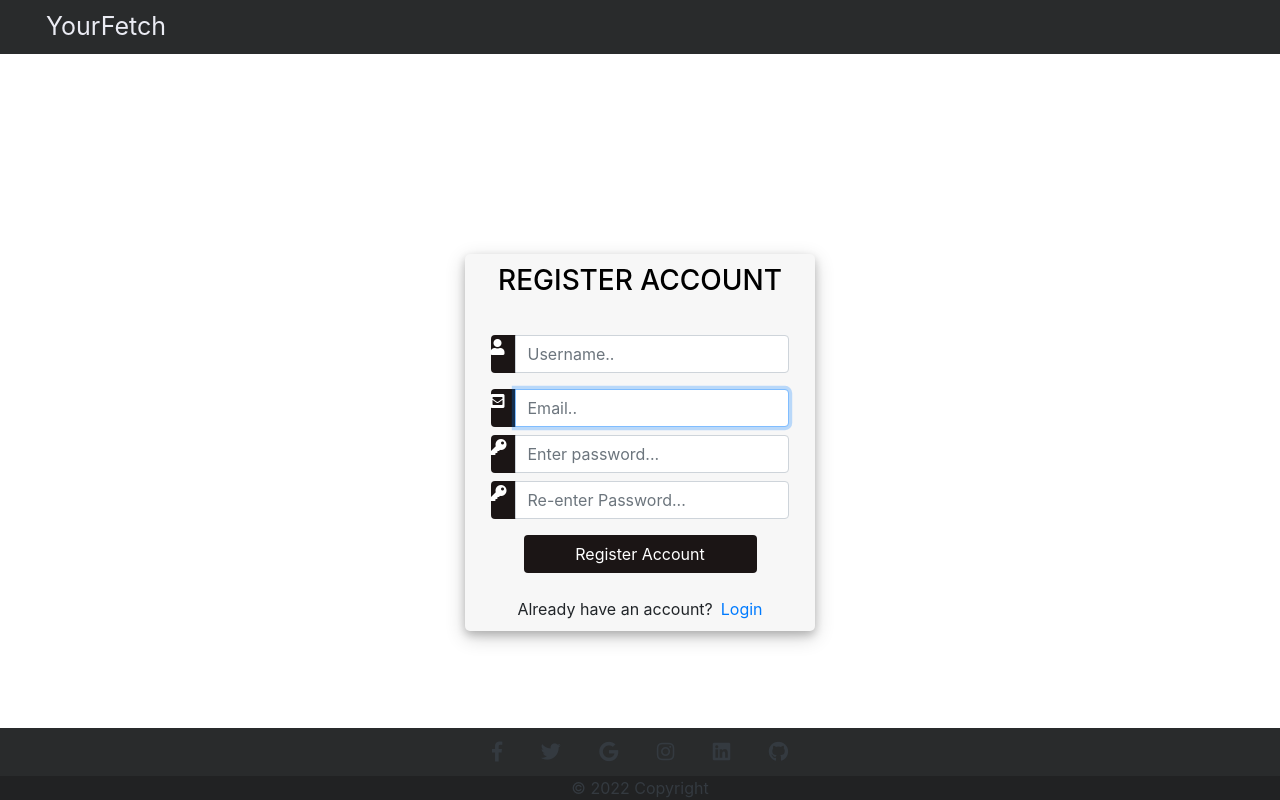
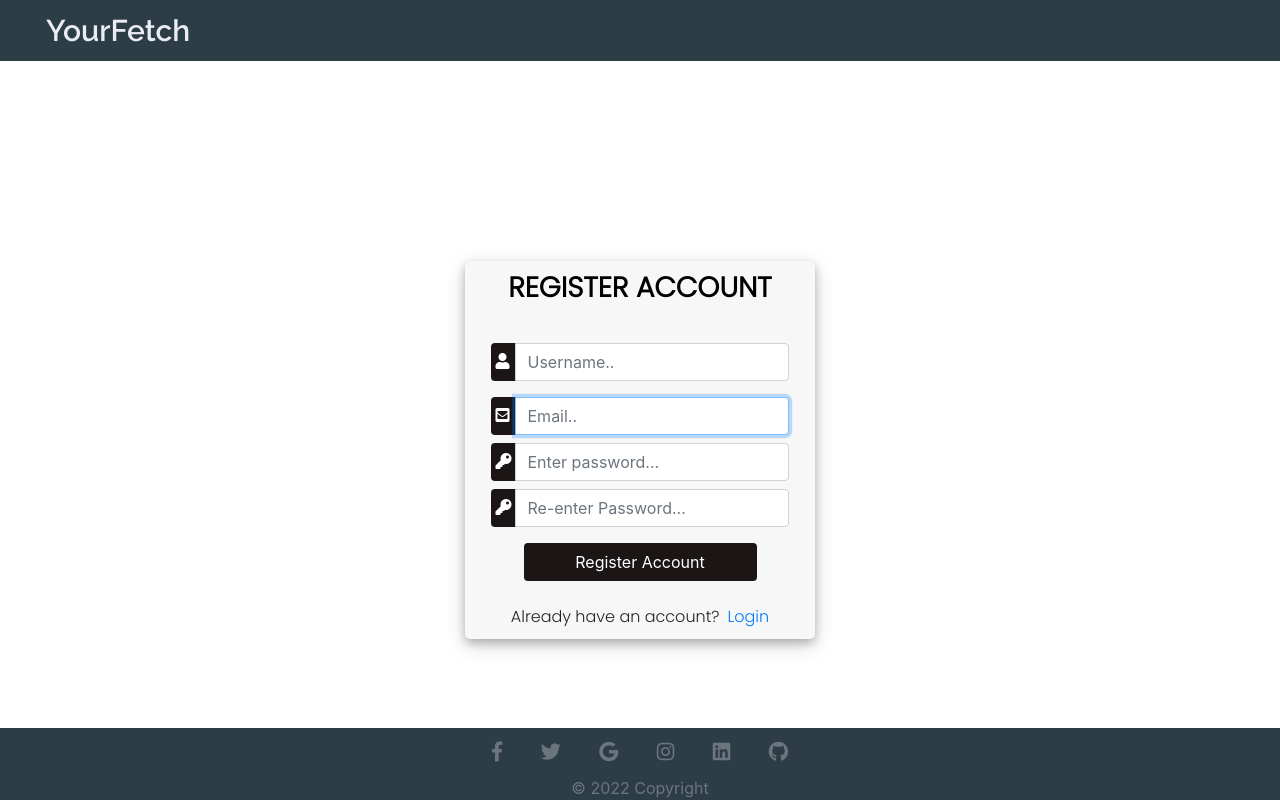
Before and after one commit to kchml/YourFetch, a Django app: page /register/ in a window 1280 px wide. Run offline with Django 4.2, Linux system fonts and the light colour scheme; some libraries are stand-ins or nearby versions.

Commit message:
changing the look of the html

```diff
--- a/Fetch/accounts/views.py
+++ b/Fetch/accounts/views.py
@@ -54,6 +54,8 @@
             email = form.cleaned_data.get('email')
             messages.success(request, 'Account was created for ' + email)
             return redirect('login')
+        else:
+            messages.warning(request, 'You have made mistake, try again!')
 
     context = {'form': form}
 
--- a/Fetch/static/css/headlinks.css
+++ b/Fetch/static/css/headlinks.css
@@ -2,14 +2,13 @@
     margin:0;
     padding:0;
     height:100%;
-    background-color: #f7f7f7
+    background-color: #b9b8b8
 }
 html
     {
         margin: 0;
         padding: 0;
         height: 0;
-        background-color: #f7f7f7 !important;
         min-height: 100%;
         display: flex;
         flex-direction: column;
@@ -25,8 +24,7 @@
 }
 
 footer{
-    background-color: #292b2c;
-    color: #292b2c;
+    background-color: #2d3d46;
     width: 100%;
     bottom: 0;
     text-align: center;
--- a/Fetch/static/css/home.css
+++ b/Fetch/static/css/home.css
@@ -6,6 +6,7 @@
     margin: 10px;
     text-align: middle;
     font-weight: 500;
+    font-family: 'Raleway', sans-serif;
 }
 .search_box {
     width: 1000px;
@@ -43,6 +44,4 @@
 }
 .footer_class{
     position: absolute;
-
-
 }
--- /dev/null
+++ b/Fetch/static/css/items.css
@@ -0,0 +1,3 @@
+.items-text {
+    font-family: 'Poppins', sans-serif;
+}
--- a/Fetch/static/css/login.css
+++ b/Fetch/static/css/login.css
@@ -11,7 +11,6 @@
 	box-shadow: 0 4px 8px 0 rgba(0, 0, 0, 0.2), 0 6px 20px 0 rgba(0, 0, 0, 0.19);
 	-webkit-box-shadow: 0 4px 8px 0 rgba(0, 0, 0, 0.2), 0 6px 20px 0 rgba(0, 0, 0, 0.19);
 	-moz-box-shadow: 0 4px 8px 0 rgba(0, 0, 0, 0.2), 0 6px 20px 0 rgba(0, 0, 0, 0.19);
-
 }
 
 .form_container_login_page {
@@ -20,7 +19,8 @@
 
 #form-title-login-page{
 	color: #000;
-
+	font-family: 'Poppins', sans-serif;
+	font-weight: 800;
 }
 
 .login_btn_login_page {
@@ -49,8 +49,17 @@
 }
 
 #messages_login_page{
-	background-color: rgb(27, 21, 21);
+	background-color: rgb(145, 28, 28);
 	color: #fff;
 	padding: 10px;
 	margin-top: 10px;
 }
+
+#image-login-password {
+	padding-top: 40%;
+    padding-left: 20%;
+}
+
+.text-about-account {
+	font-family: 'Poppins', sans-serif;
+}
--- a/Fetch/static/css/navbar.css
+++ b/Fetch/static/css/navbar.css
@@ -1,17 +1,20 @@
 .branding-logo, .branding-logo:hover, .branding-logo:focus, .branding-logo:active{
-    font-size: 25px;
+    font-size: 30px;
     color: rgb(234, 235, 243);
     margin-left: 30px;
     text-decoration: none;
     touch-action: none;
     transition: none;
+    font-family: 'Raleway', sans-serif;
 }
-.name-user{
+.navbar-option{
     font-size: 18px;
     color: #fff;
     margin-right: 30px;
+    font-family: 'Poppins', sans-serif;
 }
 
-.name-user:hover {
-    color: #fff
+.navbar-option:hover {
+    color: #fff;
+    font-family: 'Poppins', sans-serif;
 }
--- a/Fetch/static/css/register.css
+++ b/Fetch/static/css/register.css
@@ -21,6 +21,8 @@
 
 #form-title-register-page{
 	color: #000;
+	font-family: 'Poppins', sans-serif;
+	font-weight: 800;
 }
 .login_btn_register_page {
 	width: 100%;
--- a/Fetch/static/css/user.css
+++ b/Fetch/static/css/user.css
@@ -1,5 +1,4 @@
 .titleoffeed{
-
     margin: auto;
     width: 80%;
     padding: 10px;
@@ -37,6 +36,7 @@
     text-align: middle;
     font-weight: 500;
 }
+
 .feed_buttons{
     text-align: right;
 }
--- a/Fetch/templates/accounts/footer.html
+++ b/Fetch/templates/accounts/footer.html
@@ -5,7 +5,7 @@
         <section class="mb-0">
             <!-- Facebook -->
             <a
-                class="btn btn-link btn-floating btn-lg text-dark m-0"
+                class="btn btn-link btn-floating btn-lg text-secondary m-0"
                 href="#!"
                 role="button"
                 data-mdb-ripple-color="dark">
@@ -14,7 +14,7 @@
 
             <!-- Twitter -->
             <a
-                class="btn btn-link btn-floating btn-lg text-dark m-0"
+                class="btn btn-link btn-floating btn-lg text-secondary m-0"
                 href="#!"
                 role="button"
                 data-mdb-ripple-color="dark">
@@ -23,7 +23,7 @@
 
             <!-- Google -->
             <a
-                class="btn btn-link btn-floating btn-lg text-dark m-0"
+                class="btn btn-link btn-floating btn-lg text-secondary m-0"
                 href="#!"
                 role="button"
                 data-mdb-ripple-color="dark">
@@ -32,7 +32,7 @@
 
             <!-- Instagram -->
             <a
-                class="btn btn-link btn-floating btn-lg text-dark m-0"
+                class="btn btn-link btn-floating btn-lg text-secondary m-0"
                 href="#!"
                 role="button"
                 data-mdb-ripple-color="dark">
@@ -41,7 +41,7 @@
 
             <!-- Linkedin -->
             <a
-                class="btn btn-link btn-floating btn-lg text-dark m-0"
+                class="btn btn-link btn-floating btn-lg text-secondary m-0"
                 href="#!"
                 role="button"
                 data-mdb-ripple-color="dark">
@@ -49,7 +49,7 @@
             </a>
             <!-- Github -->
             <a
-                class="btn btn-link btn-floating btn-lg text-dark m-0"
+                class="btn btn-link btn-floating btn-lg text-secondary m-0"
                 href="#!"
                 role="button"
                 data-mdb-ripple-color="dark">
@@ -61,9 +61,10 @@
     <!-- Grid container -->
 
     <!-- Copyright -->
-    <div class="text-center text-dark p-0" style="background-color: rgba(0, 0, 0, 0.2);">
-        © 2022 Copyright
-        <a class="text-dark"></a>
+    <div class="text-center text-dark p-0" style="background-color: #2d3d46;">
+        <span class="text-secondary">
+            © 2022 Copyright
+        </span>
     </div>
     <!-- Copyright -->
 </footer>
--- a/Fetch/templates/accounts/headlinks.html
+++ b/Fetch/templates/accounts/headlinks.html
@@ -3,12 +3,13 @@
 <link href="https://cdn.jsdelivr.net/npm/bootstrap@5.1.3/dist/css/bootstrap.min.css"
                 rel="stylesheet" integrity="sha384-1BmE4kWBq78iYhFldvKuhfTAU6auU8tT94WrHftjDbrCEXSU1oBoqyl2QvZ6jIW3"
                 crossorigin="anonymous">
-<link rel="stylesheet" type="text/css"  href="{% static 'css/headlinks.css' %}">
-<link rel="stylesheet" type="text/css"  href="{% static 'css/home.css' %}">
-<link rel="stylesheet" type="text/css"  href="{% static 'css/register.css' %}">
-<link rel="stylesheet" type="text/css"  href="{% static 'css/login.css' %}">
-<link rel="stylesheet" type="text/css"  href="{% static 'css/navbar.css' %}">
-<link rel="stylesheet" type="text/css"  href="{% static 'css/user.css' %}">
+<link rel="stylesheet" type="text/css" href="{% static 'css/headlinks.css' %}">
+<link rel="stylesheet" type="text/css" href="{% static 'css/home.css' %}">
+<link rel="stylesheet" type="text/css" href="{% static 'css/register.css' %}">
+<link rel="stylesheet" type="text/css" href="{% static 'css/login.css' %}">
+<link rel="stylesheet" type="text/css" href="{% static 'css/navbar.css' %}">
+<link rel="stylesheet" type="text/css" href="{% static 'css/user.css' %}">
+<link rel="stylesheet" type="text/css" href="{% static 'css/items.css' %}">
 <link rel="stylesheet" href="https://use.fontawesome.com/releases/v5.1.0/css/all.css" integrity="sha384-lKuwvrZot6UHsBSfcMvOkWwlCMgc0TaWr+30HWe3a4ltaBwTZhyTEggF5tJv8tbt" crossorigin="anonymous">
 <link href="//maxcdn.bootstrapcdn.com/bootstrap/4.1.1/css/bootstrap.min.css" rel="stylesheet" id="bootstrap-css">
 <script src="//maxcdn.bootstrapcdn.com/bootstrap/4.1.1/js/bootstrap.min.js"></script>
@@ -16,4 +17,6 @@
 <link rel="stylesheet" href="https://stackpath.bootstrapcdn.com/bootstrap/4.1.3/css/bootstrap.min.css" integrity="sha384-MCw98/SFnGE8fJT3GXwEOngsV7Zt27NXFoaoApmYm81iuXoPkFOJwJ8ERdknLPMO" crossorigin="anonymous">
 <script src="https://ajax.googleapis.com/ajax/libs/jquery/3.3.1/jquery.min.js"></script>
 <link rel="stylesheet" href="https://use.fontawesome.com/releases/v5.6.1/css/all.css" integrity="sha384-gfdkjb5BdAXd+lj+gudLWI+BXq4IuLW5IT+brZEZsLFm++aCMlF1V92rMkPaX4PP" crossorigin="anonymous">
-<!--  This style is here to the moment when i get to know how to deal with css files  -->
+<link rel="preconnect" href="https://fonts.googleapis.com">
+<link rel="preconnect" href="https://fonts.gstatic.com" crossorigin>
+<link href="https://fonts.googleapis.com/css2?family=Poppins:wght@300&family=Raleway:wght@600&display=swap" rel="stylesheet">
--- a/Fetch/templates/accounts/login.html
+++ b/Fetch/templates/accounts/login.html
@@ -13,13 +13,13 @@
 						{% csrf_token %}
 						<div class="input-group mb-3">
 							<div class="input-group-append">
-								<span class="input-group-text-login-page"><i class="fas fa-user"></i></span>
+								<span class="input-group-text-login-page"><span class="image-login"><i id="image-login-password" class="fas fa-user"></i></span></span>
 							</div>
 							{{form.email}}
 						</div>
 						<div class="input-group mb-2">
 							<div class="input-group-append">
-								<span class="input-group-text-login-page"><i class="fas fa-key"></i></span>
+								<span class="input-group-text-login-page"><span class="image-login"><i id="image-login-password" class="fas fa-key"></i></span></span>
 							</div>
 							{{form.password}}
 						</div>
@@ -36,7 +36,7 @@
 
 				<div class="mt-4">
 					<div class="d-flex justify-content-center links">
-						Don't have an account? <a href="{% url 'register' %}" class="ml-2">Sign Up</a>
+						<span class="text-about-account" >Don't have an account?<a href="{% url 'register' %}" class="ml-2">Sign Up</a></span>
 					</div>
 
 				</div>
--- a/Fetch/templates/accounts/navbar.html
+++ b/Fetch/templates/accounts/navbar.html
@@ -1,6 +1,6 @@
 {% load static %}
 
-<nav class="navbar navbar-expand-lg navbar-dark" style="background: #292b2c;">
+<nav class="navbar navbar-expand-lg navbar-dark" style="background: #2d3d46;">
     <span><a class="branding-logo" href="{% url 'home' %}"> YourFetch </a></span>
     <button class="navbar-toggler" type="button" data-toggle="collapse" data-target="#navbarNav" aria-controls="navbarNav"
         aria-expanded="false" aria-label="Toggle navigation">
@@ -15,9 +15,9 @@
 
     {% if user.is_authenticated %}
 
-        <span><a class="name-user" href="{% url 'all_items_list' %}">Latest Items</a></span>
-        <span><a class="name-user" href="{% url 'user_feeds' %}">All Followed Sites</a></span>
-        <span><a class="name-user" href="{% url 'logout' %}">Logout</a></span>
+        <span><a class="navbar-option" href="{% url 'all_items_list' %}">Latest Items</a></span>
+        <span><a class="navbar-option" href="{% url 'user_feeds' %}">All Followed Sites</a></span>
+        <span><a class="navbar-option" href="{% url 'logout' %}">Logout</a></span>
 
     {% endif %}
 
--- a/Fetch/templates/accounts/register.html
+++ b/Fetch/templates/accounts/register.html
@@ -14,30 +14,32 @@
 						{% csrf_token %}
 						<div class="input-group mb-3">
 							<div class="input-group-append">
-								<span class="input-group-text-register-page"><i class="fas fa-user"></i></span>
+								<span class="input-group-text-register-page"><i id="image-login-password" class="fas fa-user"></i></span>
 							</div>
 							{{form.username}}
 						</div>
 						<div class="input-group mb-2">
 							<div class="input-group-append">
-								<span class="input-group-text-register-page"><i class="fas fa-envelope-square"></i></span>
+								<span class="input-group-text-register-page"><i id="image-login-password" class="fas fa-envelope-square"></i></span>
 							</div>
 							{{form.email}}
 						</div>
 						<div class="input-group mb-2">
 							<div class="input-group-append">
-								<span class="input-group-text-register-page"><i class="fas fa-key"></i></span>
+								<span class="input-group-text-register-page"><i id="image-login-password" class="fas fa-key"></i></span>
 							</div>
 							{{form.password1}}
 						</div>
 						<div class="input-group mb-2">
 							<div class="input-group-append">
-								<span class="input-group-text-register-page"><i class="fas fa-key"></i></span>
+								<span class="input-group-text-register-page"><i id="image-login-password" class="fas fa-key"></i></span>
 							</div>
 							{{form.password2}}
 						</div>
 
-
+						{% for message in messages %}
+						<p id="messages_login_page"> {{message}} </p>
+						{% endfor %}
 
 				   		<div class="d-flex justify-content-center mt-3 login_container_register_page">
 				 			<input class="btn login_btn_register_page" type="submit" value="Register Account">
@@ -46,11 +48,9 @@
 					</form>
 				</div>
 
-				{{form.errors}}
-
 				<div class="mt-4">
 					<div class="d-flex justify-content-center links">
-						Already have an account? <a href="{% url 'login' %}" class="ml-2">Login</a>
+						<span class="text-about-account" >Already have an account?<a href="{% url 'login' %}" class="ml-2">Login</a></span>
 					</div>
 				</div>
 			</div>
--- a/Fetch/templates/feeds/items.html
+++ b/Fetch/templates/feeds/items.html
@@ -10,7 +10,7 @@
     {% endfor %}
 
     <div class="my-3 p-3 bg-white rounded box-shadow">
-        <h6 class="border-bottom border-gray pb-2 mb-0">Recent updates</h6>
+        <h6 class="border-bottom border-gray pb-2 mb-0"><span class="items-text">Recent updates</span></h6>
 
         {% for item in items %}
 
@@ -50,7 +50,7 @@
 
 
         <small class="d-block text-right mt-3">
-            <a href="#">All updates</a>
+            <a href="#"><span class="items-text">All updates</span></a>
         </small>
     </div>
 
--- a/Fetch/templates/feeds/userfeeds.html
+++ b/Fetch/templates/feeds/userfeeds.html
@@ -6,7 +6,7 @@
 
 	<div class="generallist">
 		<div class="titleoffeed">
-			<h5 class="textfeed">Sites</h5>
+			<h5 class="textfeed"><span class="items-text">Sites</span></h5>
 		</div>
 		<div class="listoffeed">
 			<table class="table">
```
